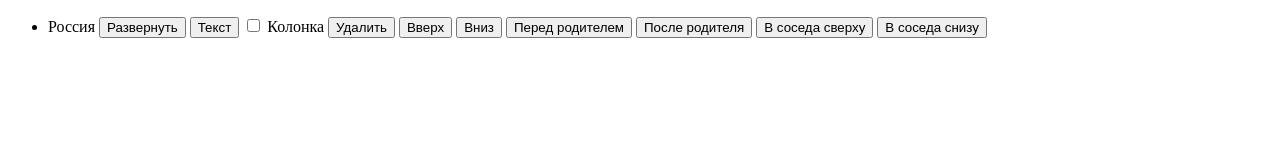
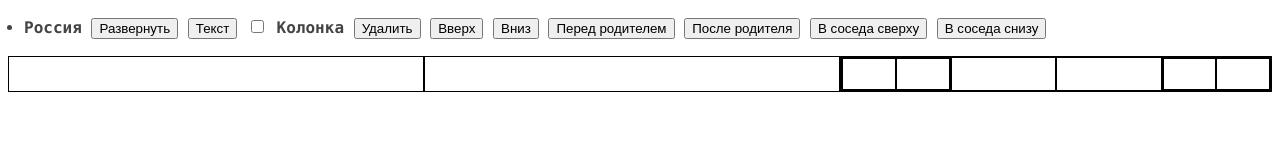
Before and after one commit to roman-bandurin/flexbox-builder, a plain HTML site: page index.html in a window 1280 px wide. Drawn offline with nearby package versions, Linux system fonts and the light colour scheme.

Commit message:
added styles

```diff
--- a/index.html
+++ b/index.html
@@ -4,6 +4,7 @@
 <head>
 	<meta charset="utf-8">
 	<title>Дерево</title>
+	<link rel="stylesheet" type="text/css" href="./style.css" media="screen" />
 </head>
 
 <body>
--- /dev/null
+++ b/style.css
@@ -0,0 +1,27 @@
+body {
+  font-family: Menlo, Consolas, monospace;
+  color: #444;
+}
+.item {
+  cursor: pointer;
+}
+.bold {
+  font-weight: bold;
+}
+ul {
+  padding-left: 1em;
+  line-height: 1.5em;
+  list-style-type: disc;
+}
+.flex-container {
+  flex-flow: row nowrap;
+  display: flex;
+}
+.flex-container.column{
+  flex-flow: column nowrap;
+}
+.flex {
+  flex: 1 1 auto;
+  border: 1px solid black;
+  min-height: 30px;
+}
```
